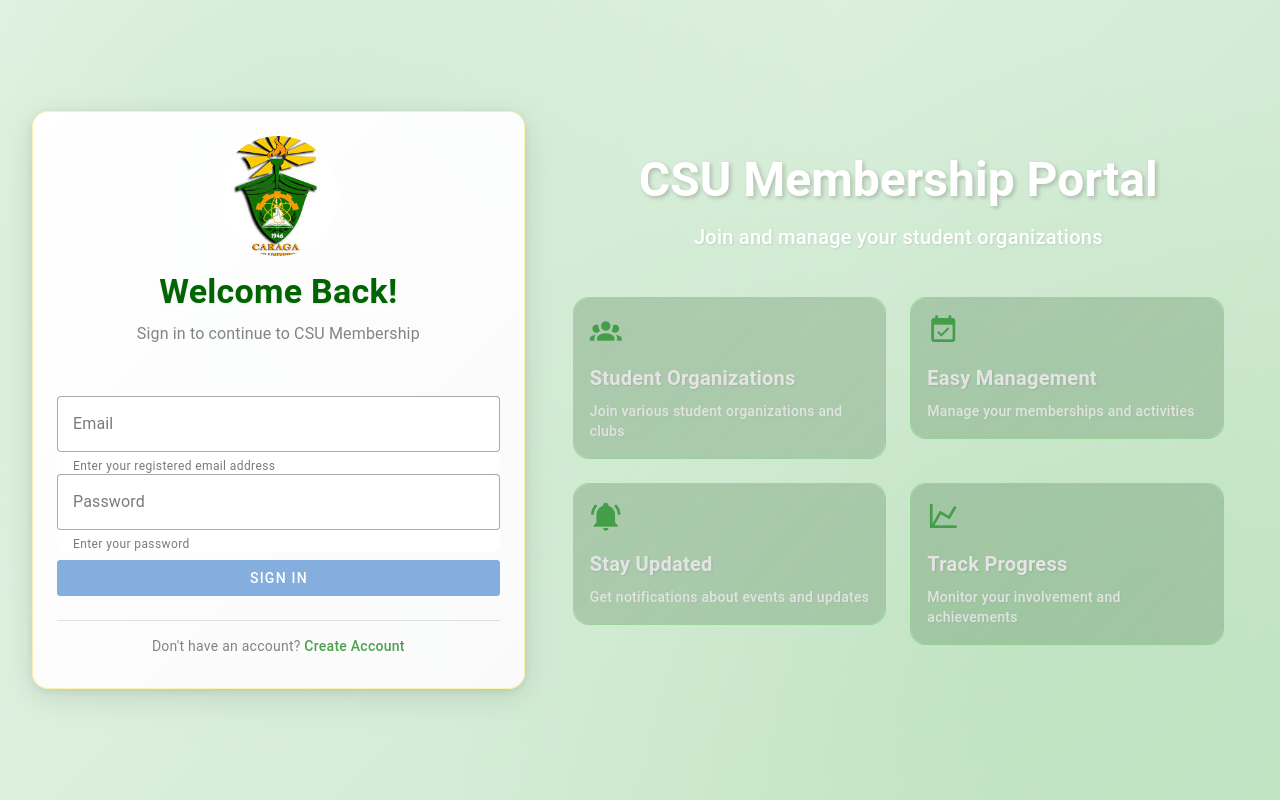
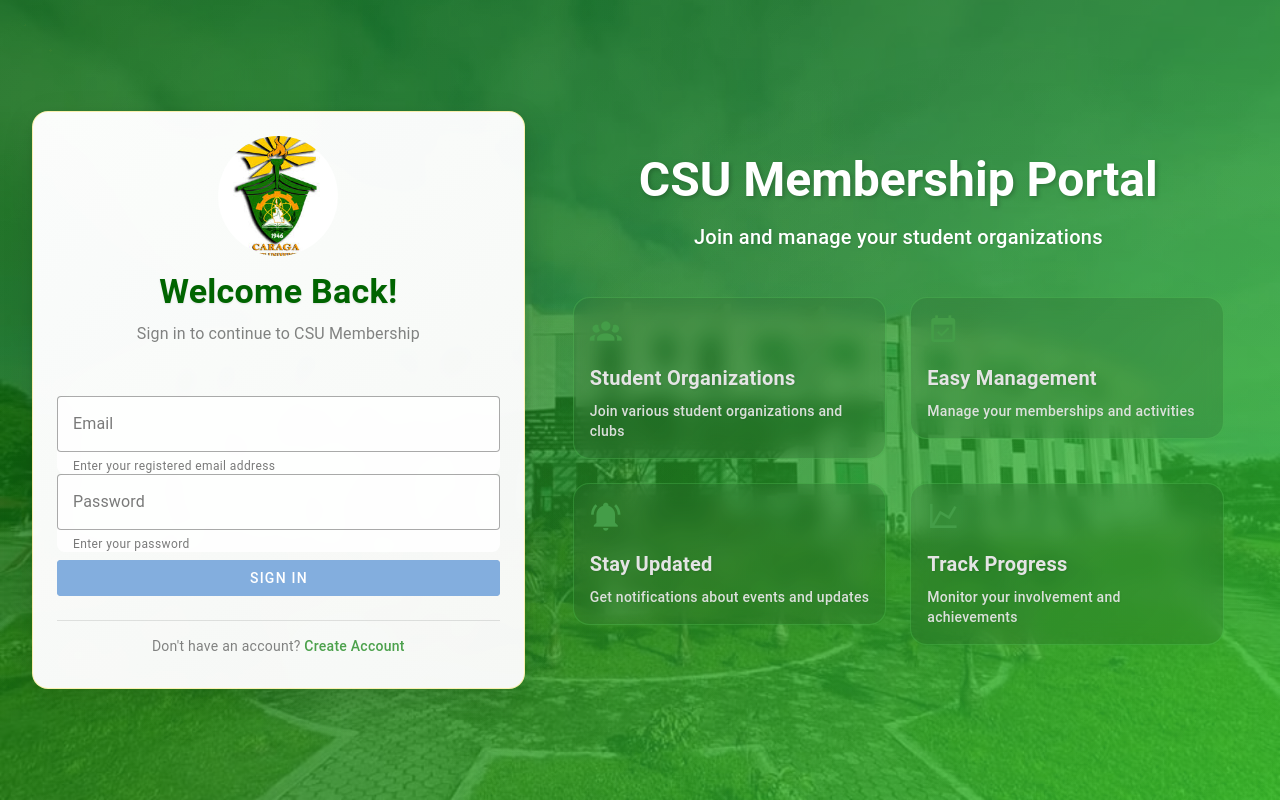
Before and after one commit to elenajanemariefelizarta/csu-membership, a Vue app in the folder CsuMembership/: page /#/login in a window 1280 px wide. Built offline with nearby package versions, Linux system fonts and the light colour scheme.

Commit message:
added fix

```diff
--- a/CsuMembership/src/components/auth/RegisterForms.vue
+++ b/CsuMembership/src/components/auth/RegisterForms.vue
@@ -116,14 +116,13 @@
           required
         ></v-select>
 
-        <v-select
+        <v-text-field
           v-model="courseYear"
-          label="Course Year"
-          :items="courseYearOptions"
+          label="Program and Year (e.g., BSIT 3rd Year)"
           variant="outlined"
           :rules="courseYearRules"
           required
-        ></v-select>
+        ></v-text-field>
 
         <div class="d-flex flex-column gap-4 mt-6">
           <v-btn
@@ -204,7 +203,6 @@ const courseYear = ref('');
 
 // New options
 const genderOptions = ['Male', 'Female', 'Other'];
-const courseYearOptions = ['1st Year', '2nd Year', '3rd Year', '4th Year', '5th Year'];
 
 // Validation rules
 const nameRules = [
@@ -229,7 +227,7 @@ const passwordRules = [
 const studentIdRules = [
   v => !!v || 'Student ID is required',
   v => v.length <= 9 || 'Student ID must not exceed 9 characters',
-  v => /^[A-Za-z0-9]*$/.test(v) || 'Student ID can only contain letters and numbers'
+  v => /^[A-Za-z0-9\-/,]*$/.test(v) || 'Student ID can only contain numbers'
 ];
 
 const confirmPasswordRules = [
@@ -248,7 +246,7 @@ const genderRules = [
 ];
 
 const courseYearRules = [
-  v => !!v || 'Course Year is required'
+  v => !!v || 'Program and Year is required'
 ];
 
 // Validate student ID format and uniqueness
--- a/CsuMembership/src/views/Organizations.vue
+++ b/CsuMembership/src/views/Organizations.vue
@@ -66,7 +66,7 @@
                               </div>
                               <div class="d-flex align-center">
                                 <v-icon icon="mdi-school" size="small" class="mr-2"></v-icon>
-                                <span class="text-body-2">Course Year: {{ userProfile?.course_year }}</span>
+                                <span class="text-body-2">Course and Year: {{ userProfile?.course_year }}</span>
                               </div>
                             </div>
                           </v-list-item>
--- a/CsuMembership/src/views/auth/LoginViews.vue
+++ b/CsuMembership/src/views/auth/LoginViews.vue
@@ -162,7 +162,8 @@ function handleLoginError(error) {
 <style scoped>
 .auth-container {
   min-height: 100vh;
-  background: linear-gradient(135deg, #e8f5e9 0%, #c8e6c9 100%);
+  /* background: linear-gradient(135deg, #e8f5e9 0%, #c8e6c9 100%); */
+  background: transparent;
   position: relative;
   overflow: hidden;
 }
@@ -177,6 +178,22 @@ function handleLoginError(error) {
   background:
     radial-gradient(circle at 20% 20%, rgba(76, 175, 80, 0.1) 0%, transparent 50%),
     radial-gradient(circle at 80% 80%, rgba(76, 175, 80, 0.1) 0%, transparent 50%);
+  pointer-events: none;
+  z-index: 1;
+}
+
+/* Add background image as ::after, behind everything */
+.auth-container::after {
+  content: '';
+  position: absolute;
+  top: 0;
+  left: 0;
+  right: 0;
+  bottom: 0;
+  background: url('/images/background.jpg') no-repeat center center;
+  background-size: cover;
+  opacity: 0.25;
+  z-index: 0;
   pointer-events: none;
 }
 
--- a/CsuMembership/src/views/auth/RegisterViews.vue
+++ b/CsuMembership/src/views/auth/RegisterViews.vue
@@ -152,7 +152,8 @@ function handleRegisterError(error) {
 <style scoped>
 .auth-container {
   min-height: 100vh;
-  background: linear-gradient(135deg, #e8f5e9 0%, #c8e6c9 100%);
+  /* background: linear-gradient(135deg, #e8f5e9 0%, #c8e6c9 100%); */
+  background: transparent;
   position: relative;
   overflow: hidden;
 }
@@ -167,6 +168,22 @@ function handleRegisterError(error) {
   background:
     radial-gradient(circle at 20% 20%, rgba(76, 175, 80, 0.1) 0%, transparent 50%),
     radial-gradient(circle at 80% 80%, rgba(76, 175, 80, 0.1) 0%, transparent 50%);
+  pointer-events: none;
+  z-index: 1;
+}
+
+/* Add background image as ::after, behind everything */
+.auth-container::after {
+  content: '';
+  position: absolute;
+  top: 0;
+  left: 0;
+  right: 0;
+  bottom: 0;
+  background: url('/images/background.jpg') no-repeat center center;
+  background-size: cover;
+  opacity: 0.25;
+  z-index: 0;
   pointer-events: none;
 }
 
```
